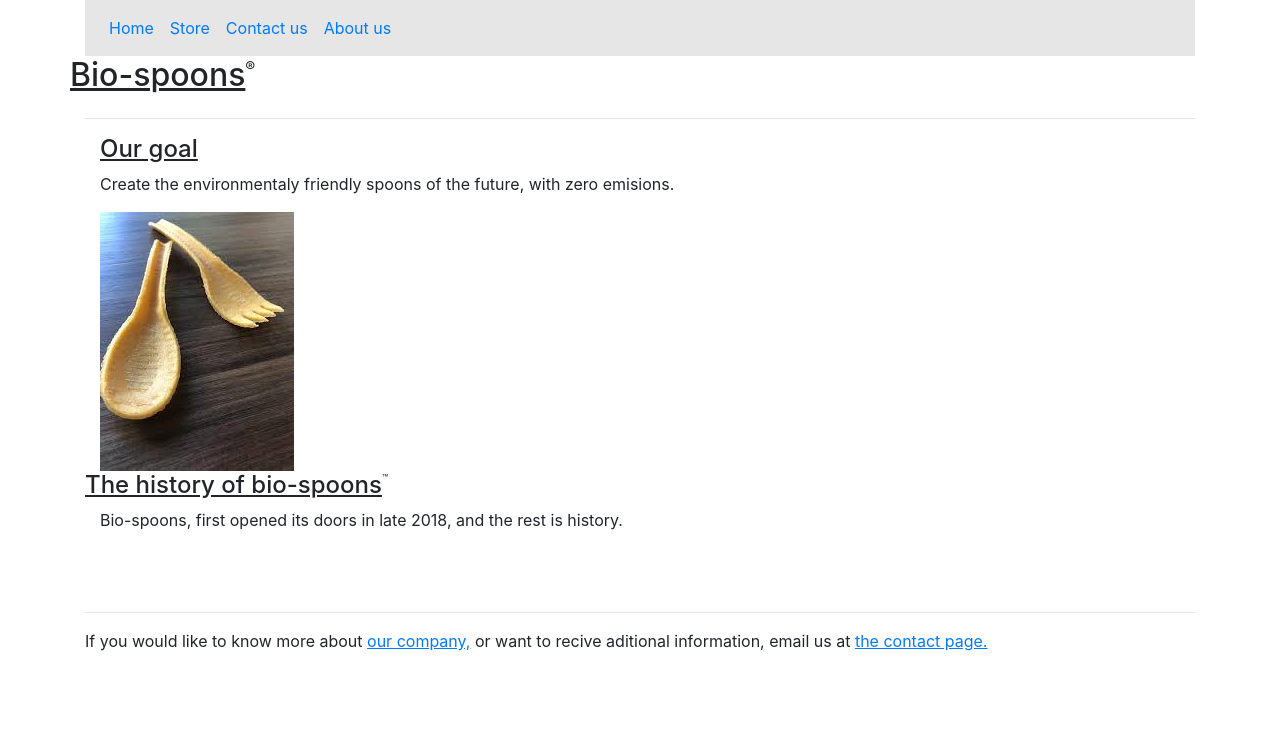
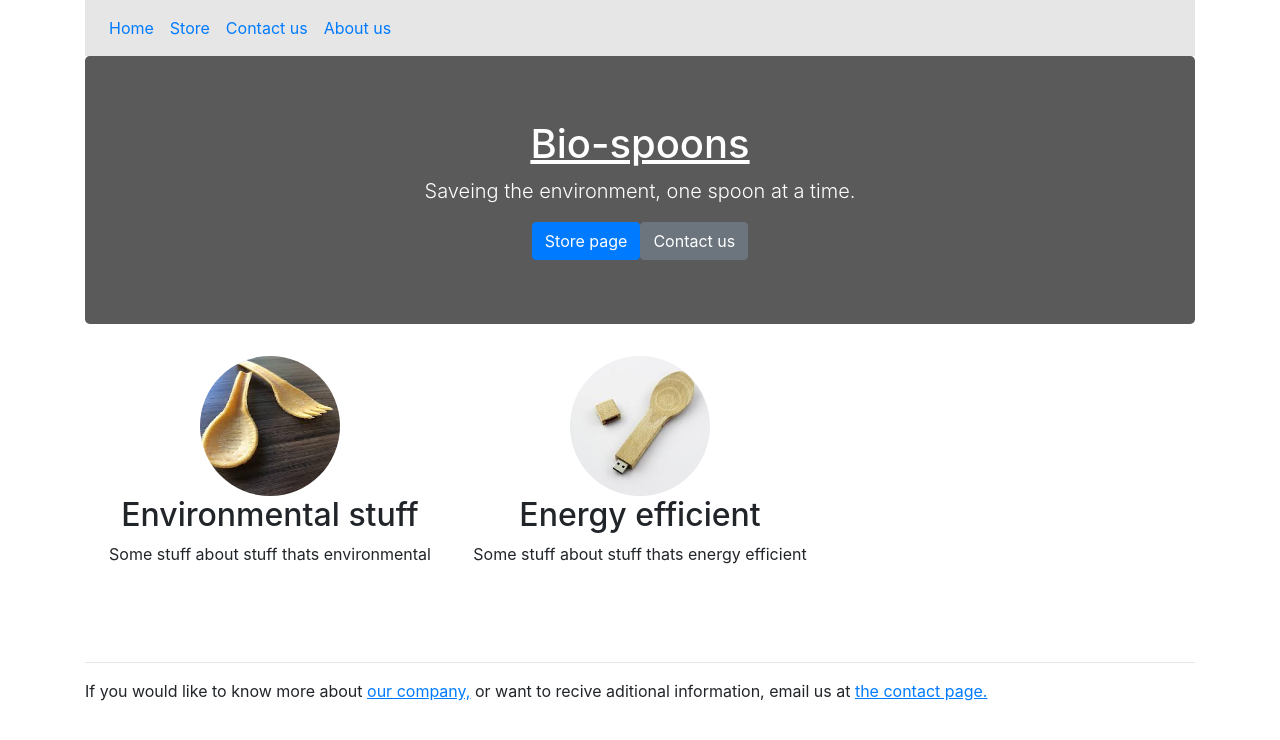
Before and after one commit to samgcode/skills-comp, a Vue app in the folder frontend/: page /#/About in a window 1280 px wide. Shown: the top 740 px of the page. Built offline with nearby package versions, Linux system fonts and the light colour scheme.

Commit message:
- improved about page styleing

```diff
--- a/frontend/src/components/About.vue
+++ b/frontend/src/components/About.vue
@@ -1,21 +1,30 @@
 <template>
     <div>
-      <div class="row">
-          <h2><u>Bio-spoons</u></h2>
-          <span style="font-size: 15px">®</span>
+      <div class="title-card">
+        <section class="jumbotron text-center" style="background-color: #5a5a5a; color: #fff">
+          <div class="container">
+            <h1><u>Bio-spoons</u></h1>
+            <p class="lead">Saveing the environment, one spoon at a time.</p>
+            <router-link :to="{ name: 'Store' }" class="btn btn-primary">Store page</router-link>
+            <router-link :to="{ name: 'Store' }" class="btn btn-secondary">Contact us</router-link>
+          </div>
+        </section>
+      </div>
+
+      <div class="container marketing">
+        <div class="row">
+          <div class="col-lg-4 text-center">
+            <img src="@/assets/SPOON.jpg" alt="Image of one of our spoons" class="bd-placeholder-img rounded-circle" width="140" height="140">
+            <h2>Environmental stuff</h2>
+            <p>Some stuff about stuff thats environmental</p>
+          </div>
+
+          <div class="col-lg-4 text-center">
+            <img src="@/assets/usbSpoon.jpg" alt="Image of one of our spoons" class="bd-placeholder-img rounded-circle" width="140" height="140">
+            <h2>Energy efficient</h2>
+            <p>Some stuff about stuff thats energy efficient</p>
+          </div>
         </div>
-      <hr/>
-      <div class="container">
-        <h4><u>Our goal</u></h4>
-        <span>Create the environmentaly friendly spoons of the future, with zero emisions.</span>
-        <br>
-        <img style="margin-top: 1em" src="@/assets/SPOON.jpg" alt="Image of one of our spoons">
-        <div class="row">
-          <h4><u>The history of bio-spoons</u></h4>
-          <span style="font-size: 10px">™</span>
-        </div>
-        <span>Bio-spoons, first opened its doors in late 2018, and the rest is history.</span>
-        <br>
       </div>
     </div>
 </template>
@@ -25,4 +34,34 @@
     name: 'About',
 
   }
+  // <div class="row">
+  //       <h2><u>Bio-spoons</u></h2>
+  //       <span style="font-size: 15px">®</span>
+  //     </div>
+  //     <hr/>
+  //     <div class="container">
+  //       <h4><u>Our goal</u></h4>
+  //       <span>Save the environment, one spoon at a time.</span>
+  //       <br>
+  //       <img style="margin-top: 1em" src="@/assets/SPOON.jpg" alt="Image of one of our spoons">
+  //     </div>
+
+  //     <div class="container">
+  //        <div class="">
+  //         <h4><u>The history of bio-spoons</u></h4>
+  //       </div>
+  //       <span>Bio-spoons, first opened its doors in late 2018, and the rest is history.</span>
+  //       <br>
+  //     </div>
+
+  //     <div class="container"  style="margin-top: 2em">
+  //       <h4><u>Where can I buy these spoons?</u></h4>
+  //       <span>
+  //         You can purchase these spoons in our
+  //         <router-link :to="{ name: 'Store' }" ><u>online store,</u></router-link>
+  //         or in select retailers.
+  //         <br> more information, email us at
+  //         <router-link :to="{ name: 'Contact' }" ><u>the contact page.</u></router-link>
+  //       </span>
+  //     </div>
 </script>
```
Also changed, not shown: frontend/src/assets/usbSpoon.jpg (added).
